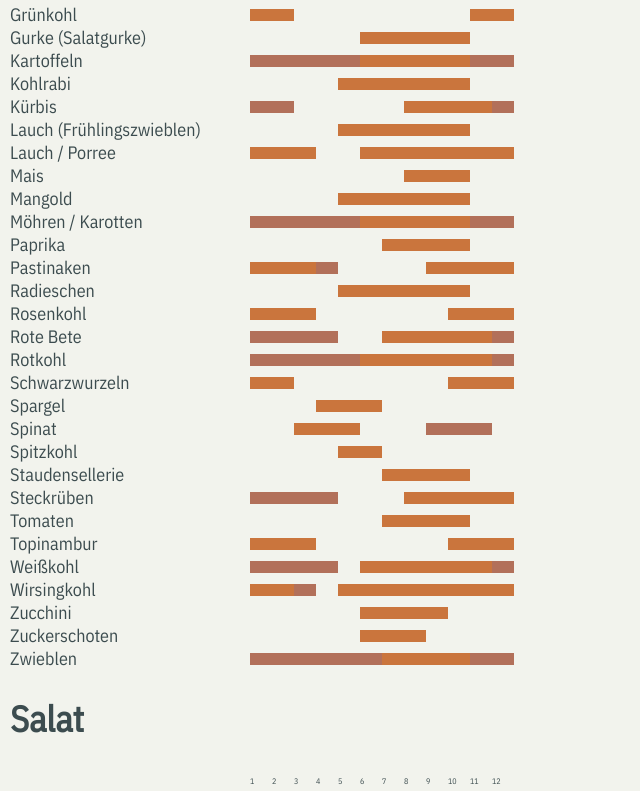
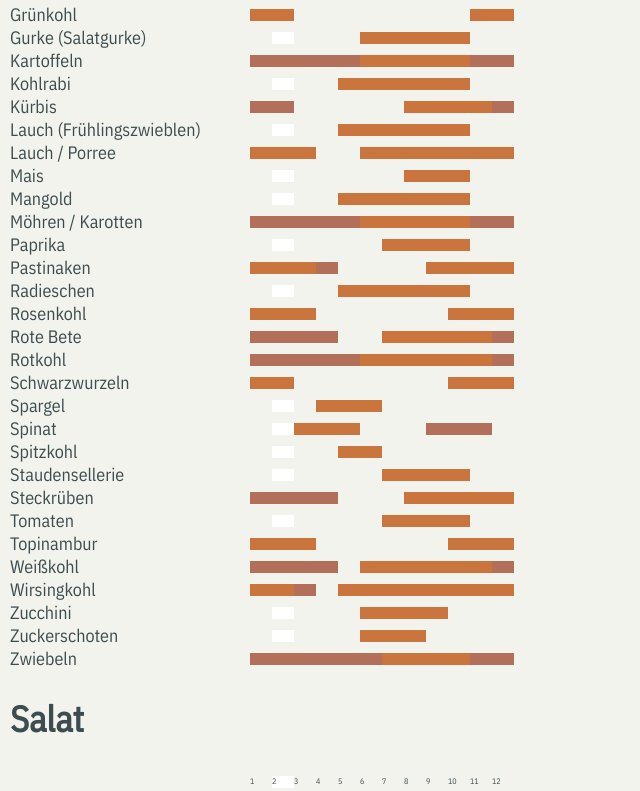
Before and after one commit to pce/vegetably, a React (Create React App) app: page / in a window 1280 px wide. Shown: the part 880-1671 px from the top of the page, without its empty margins (0-640 px from the left). Built offline with nearby package versions, Linux system fonts and the light colour scheme; a web font is replaced by a local one.

Commit message:
highlight current month

```diff
--- a/src/App.js
+++ b/src/App.js
@@ -38,10 +38,18 @@ const Table = ({data}) => {
   const table = []
 
   const cells = []
+
+  const curMonth = new Date().getMonth()
+
   // Table Head
   cells.push(<div className="cell label">{" "}</div>)
   Array(12).fill(1).map((i, month)=> {
-    cells.push(<div className="cell month">{month+1}</div>)
+    let classNames = ""
+    if (curMonth == month) {
+      classNames = "curmonth "
+    }
+    classNames += "cell month "
+    cells.push(<div className={classNames}>{month+1}</div>)
   })
   table.push (<div className="row">{cells}</div>)
 
@@ -54,15 +62,21 @@ const Table = ({data}) => {
       let months = data[val][0]
       let inmonths = data[val][1]
 
+      Array(12).fill(1).map((i, month)=> {
 
-      Array(12).fill(1).map((i, month)=> {
+        let classNames = "cell "
+
         if (months.includes(month+1)) {
-          cells.push(<div className="cell outmonth">{" "}</div>)
+          classNames += "outmonth "
         } else if (inmonths.includes(month+1)) {
-          cells.push(<div className="cell inmonth">{" "}</div>)
+          classNames += "inmonth "
         } else {
-          cells.push(<div className="cell month">{" "}</div>)
+          if (curMonth == month) {
+            classNames += "curmonth "
+          }
+          classNames += "month "
         }
+        cells.push(<div className={classNames}>{" "}</div>)
       })
 
       table.push (<div className="row">{cells}</div>)
--- a/src/index.css
+++ b/src/index.css
@@ -159,6 +159,9 @@ select {
   font-size: 8px;
 }
 
+.curmonth {
+  background-color:white;
+}
 
 @media screen and (min-width: 53em) {
 
--- a/src/store.js
+++ b/src/store.js
@@ -71,7 +71,7 @@ const state = {
         'Wirsingkohl': [[1,2,5,6,7,8,9,10,11,12],[3]],
         'Zucchini': [[6,7,8,9],[]],
         'Zuckerschoten': [[6,7,8],[]],
-        'Zwieblen': [[7,8,9,10],[1,2,3,4,5,6,11,12]],
+        'Zwiebeln': [[7,8,9,10],[1,2,3,4,5,6,11,12]],
       }
     },
     {
```
